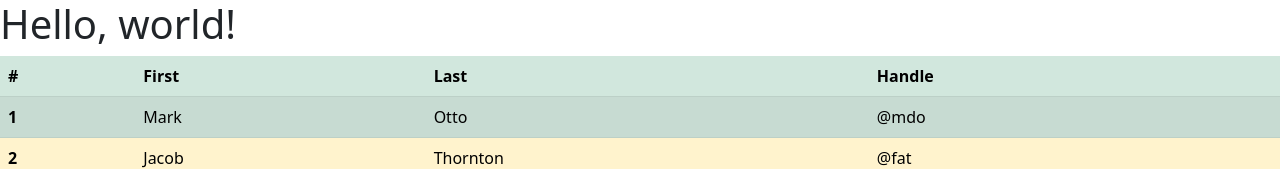
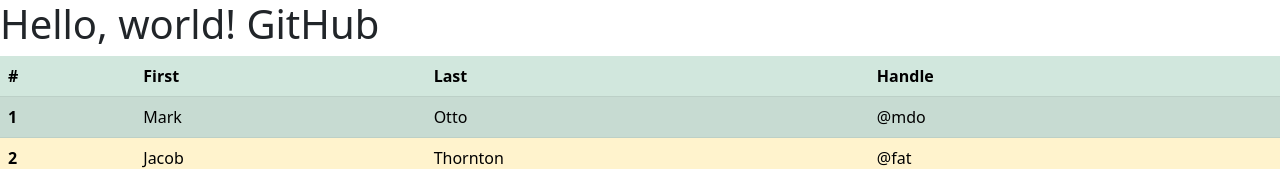
Before and after one commit to Sidney-Andrade/JP-ExemploAula, a plain HTML site: page index.html in a window 1280 px wide. Shown: the top 169 px of the page. Drawn offline with nearby package versions, Linux system fonts and the light colour scheme.

Commit message:
Adição do texto no h1

```diff
--- a/index.html
+++ b/index.html
@@ -15,7 +15,7 @@
      </style>
   </head>
   <body>
-    <h1>Hello, world!</h1>
+    <h1>Hello, world! GitHub</h1>
     <table class="table table-success table-striped">
         <thead>
           <tr>
```
